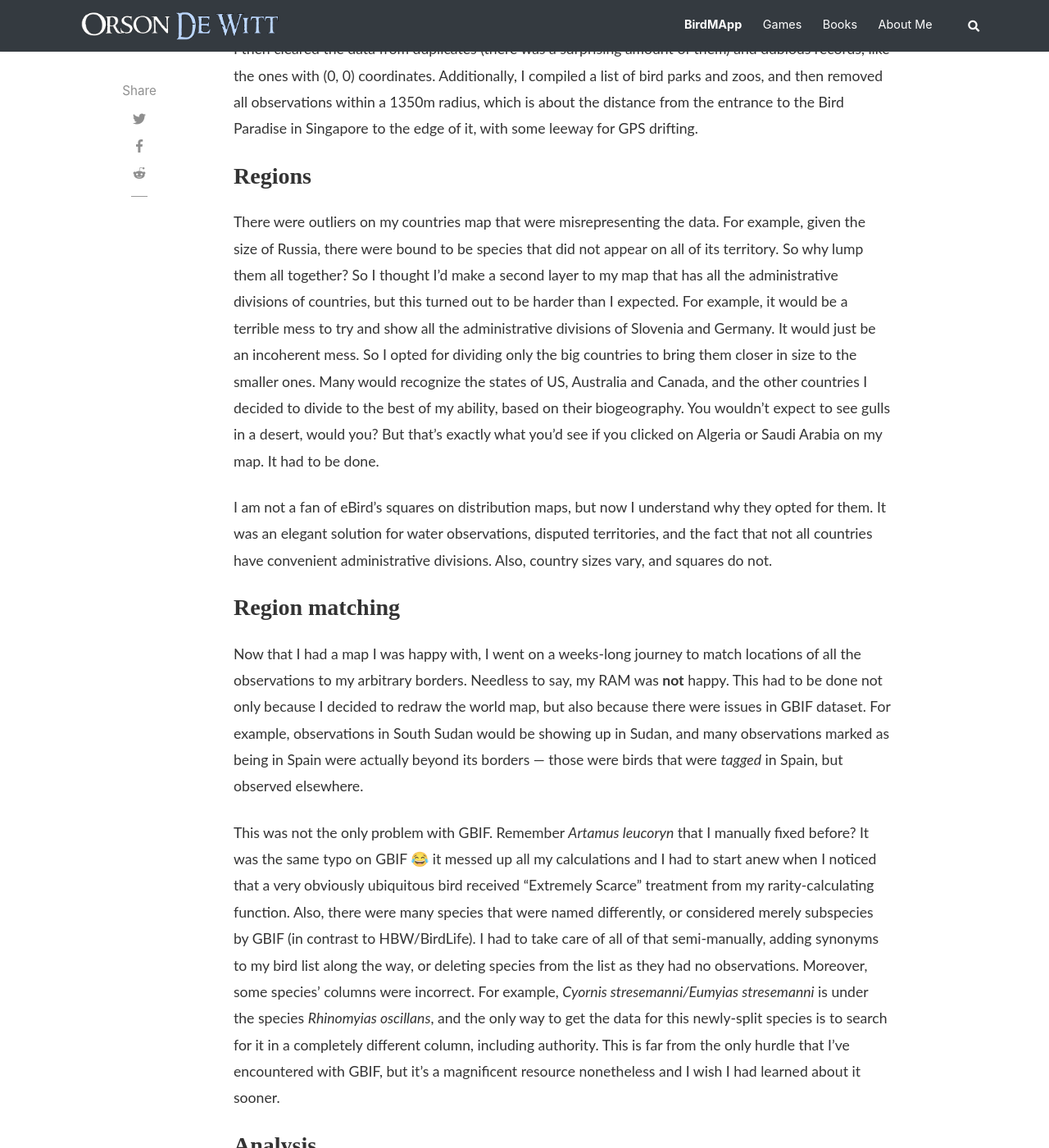
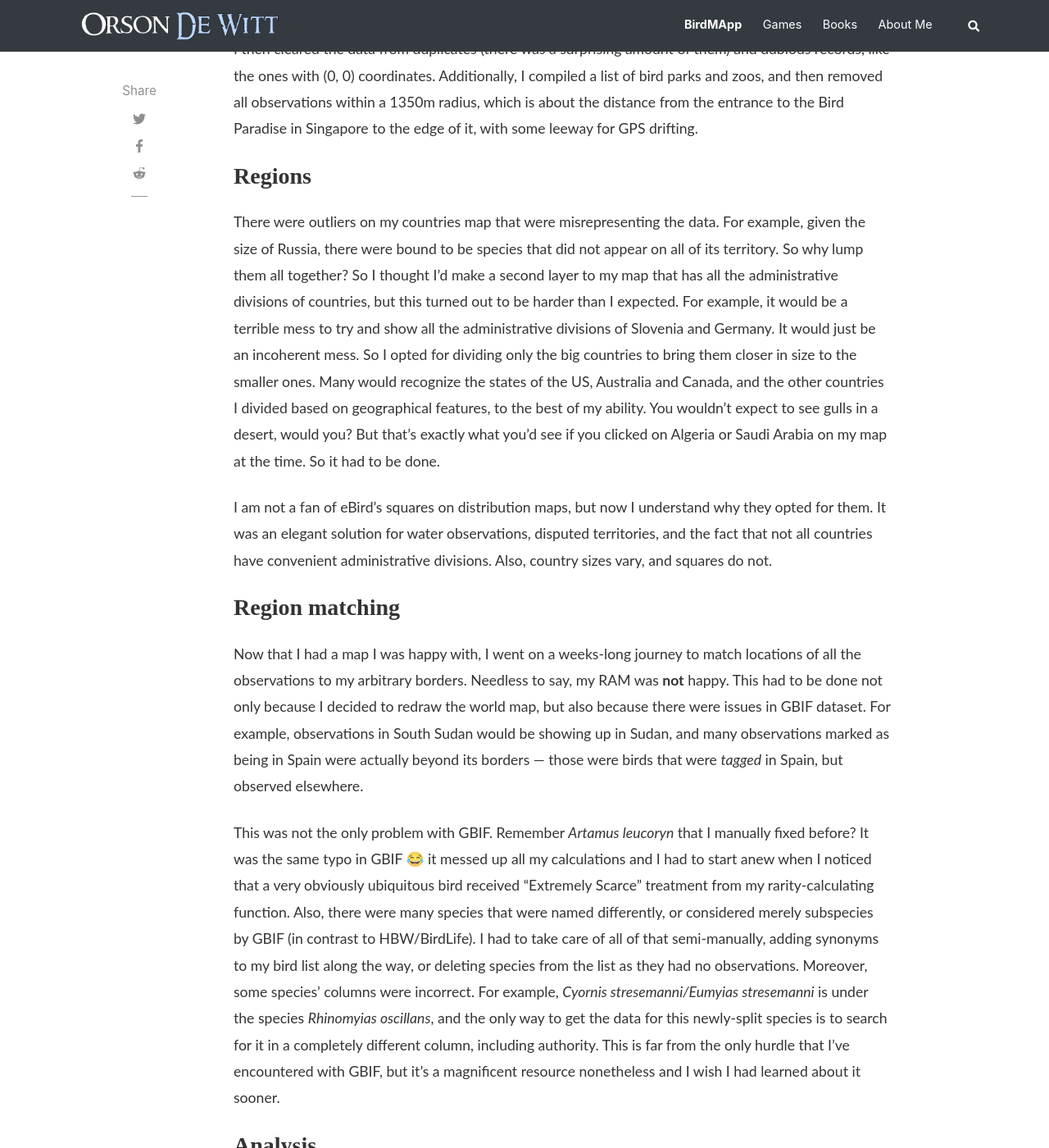
Before and after one commit to OrsonDWitt/OrsonDWitt.github.io, a Jekyll site: the page built from _posts/2023-01-09-birdmapp-retrospective.md, in a window 1280 px wide and 1400 px high, scrolled down 3668 px. Shown: the whole window at 82% size. Built offline with Jekyll 4.4.1, drawn with Linux system fonts in a browser that asks for light colours; nearby versions of some CDN libraries; comment, search, counter and statistics services are not loaded.

Commit message:
Update 2023-01-09-birdmapp-retrospective.md

```diff
--- a/_posts/2023-01-09-birdmapp-retrospective.md
+++ b/_posts/2023-01-09-birdmapp-retrospective.md
@@ -54,14 +54,14 @@ I then cleared the data from duplicates (there was a surprising amount of them)
 
 ### Regions
 There were outliers on my countries map that were misrepresenting the data. For example, given the size of Russia, there were bound to be species that did not appear on all of its territory. So why lump them all together?
-So I thought I'd make a second layer to my map that has all the administrative divisions of countries, but this turned out to be harder than I expected. For example, it would be a terrible mess to try and show all the administrative divisions of Slovenia and Germany. It would just be an incoherent mess. So I opted for dividing only the big countries to bring them closer in size to the smaller ones. Many would recognize the states of US, Australia and Canada, and the other countries I decided to divide to the best of my ability, based on their biogeography. You wouldn't expect to see gulls in a desert, would you? But that's exactly what you'd see if you clicked on Algeria or Saudi Arabia on my map. It had to be done.
+So I thought I'd make a second layer to my map that has all the administrative divisions of countries, but this turned out to be harder than I expected. For example, it would be a terrible mess to try and show all the administrative divisions of Slovenia and Germany. It would just be an incoherent mess. So I opted for dividing only the big countries to bring them closer in size to the smaller ones. Many would recognize the states of the US, Australia and Canada, and the other countries I divided based on geographical features, to the best of my ability. You wouldn't expect to see gulls in a desert, would you? But that's exactly what you'd see if you clicked on Algeria or Saudi Arabia on my map at the time. So it had to be done.
 
 I am not a fan of eBird's squares on distribution maps, but now I understand why they opted for them. It was an elegant solution for water observations, disputed territories, and the fact that not all countries have convenient administrative divisions. Also, country sizes vary, and squares do not.
 
 ### Region matching
 Now that I had a map I was happy with, I went on a weeks-long journey to match locations of all the observations to my arbitrary borders. Needless to say, my RAM was **not** happy. This had to be done not only because I decided to redraw the world map, but also because there were issues in GBIF dataset. For example, observations in South Sudan would be showing up in Sudan, and many observations marked as being in Spain were actually beyond its borders — those were birds that were *tagged* in Spain, but observed elsewhere.
 
-This was not the only problem with GBIF. Remember *Artamus leucoryn* that I manually fixed before? It was the same typo on GBIF 😂 it messed up all my calculations and I had to start anew when I noticed that a very obviously ubiquitous bird received "Extremely Scarce" treatment from my rarity-calculating function.
+This was not the only problem with GBIF. Remember *Artamus leucoryn* that I manually fixed before? It was the same typo in GBIF 😂 it messed up all my calculations and I had to start anew when I noticed that a very obviously ubiquitous bird received "Extremely Scarce" treatment from my rarity-calculating function.
 Also, there were many species that were named differently, or considered merely subspecies by GBIF (in contrast to HBW/BirdLife). I had to take care of all of that semi-manually, adding synonyms to my bird list along the way, or deleting species from the list as they had no observations. Moreover, some species' columns were incorrect. For example, *Cyornis stresemanni/Eumyias stresemanni* is under the species *Rhinomyias oscillans*, and the only way to get the data for this newly-split species is to search for it in a completely different column, including authority. This is far from the only hurdle that I've encountered with GBIF, but it's a magnificent resource nonetheless and I wish I had learned about it sooner.
 
 ### Analysis
```
